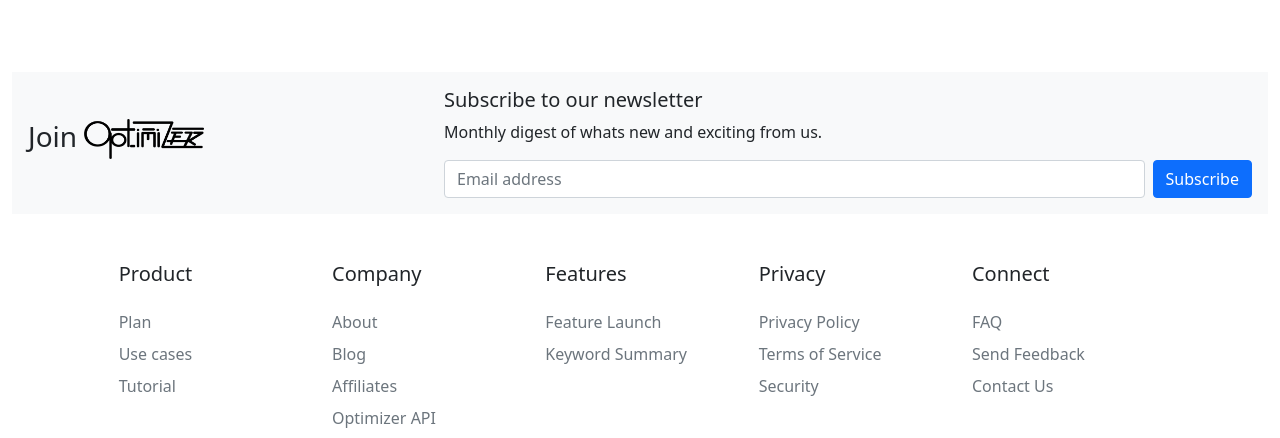
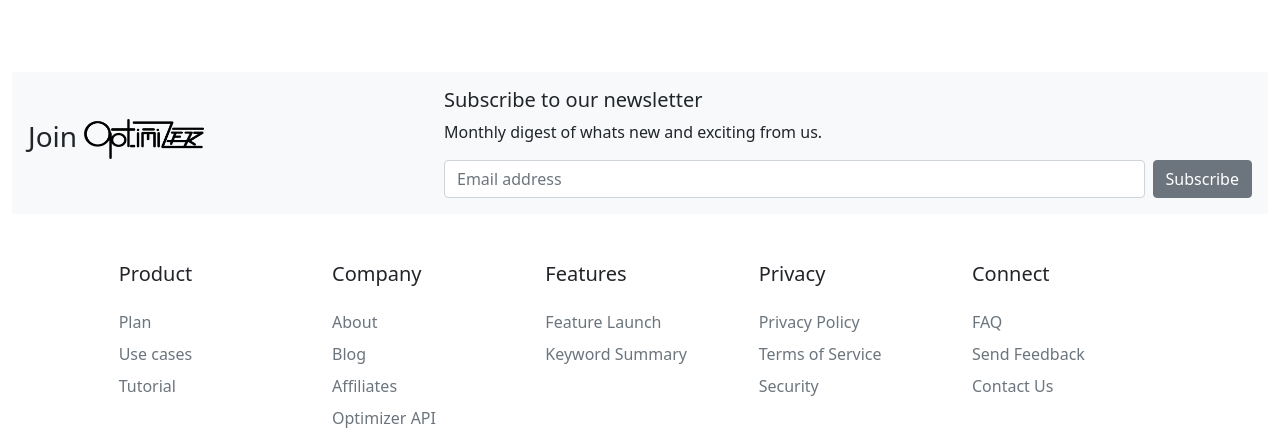
Before and after one commit to SarmSKunatham/Optimizer-font-end, a Flask app: template NLP_Project/flaskr/templates/base.html in a window 1280 px wide. Shown: the part 129-567 px from the top of the page. Run offline with Flask 2, Linux system fonts and the light colour scheme; the template is opened without the code that fills it, so the values that code supplies are empty.

Commit message:
DONE BASE#3

```diff
--- a/NLP_Project/flaskr/templates/base.html
+++ b/NLP_Project/flaskr/templates/base.html
@@ -88,7 +88,7 @@
             <div class="d-flex w-100 gap-2">
               <label for="newsletter1" class="visually-hidden">Email address</label>
               <input id="newsletter1" type="text" class="form-control" placeholder="Email address">
-              <button class="btn btn-primary" type="button">Subscribe</button>
+              <button class="btn btn-secondary" type="button">Subscribe</button>
             </div>
           </form>
         </div>
```
